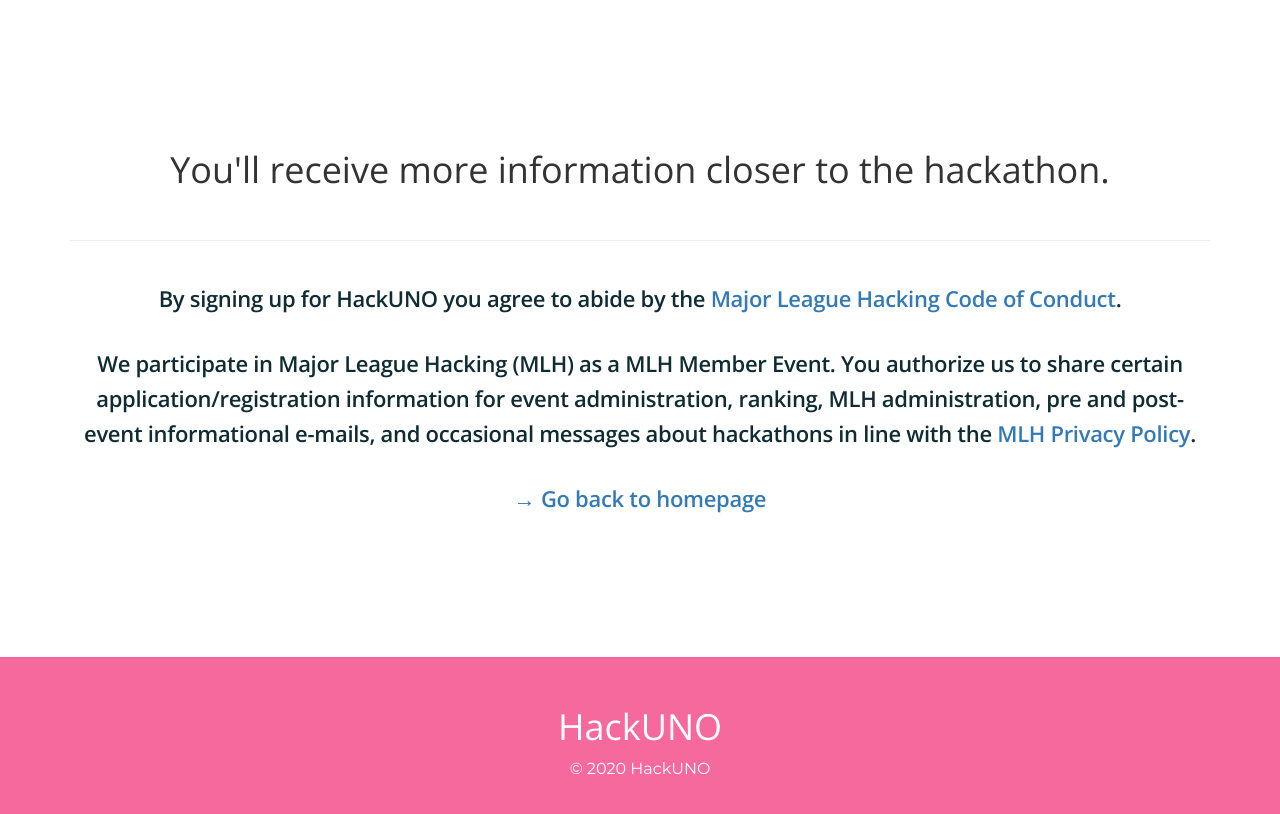
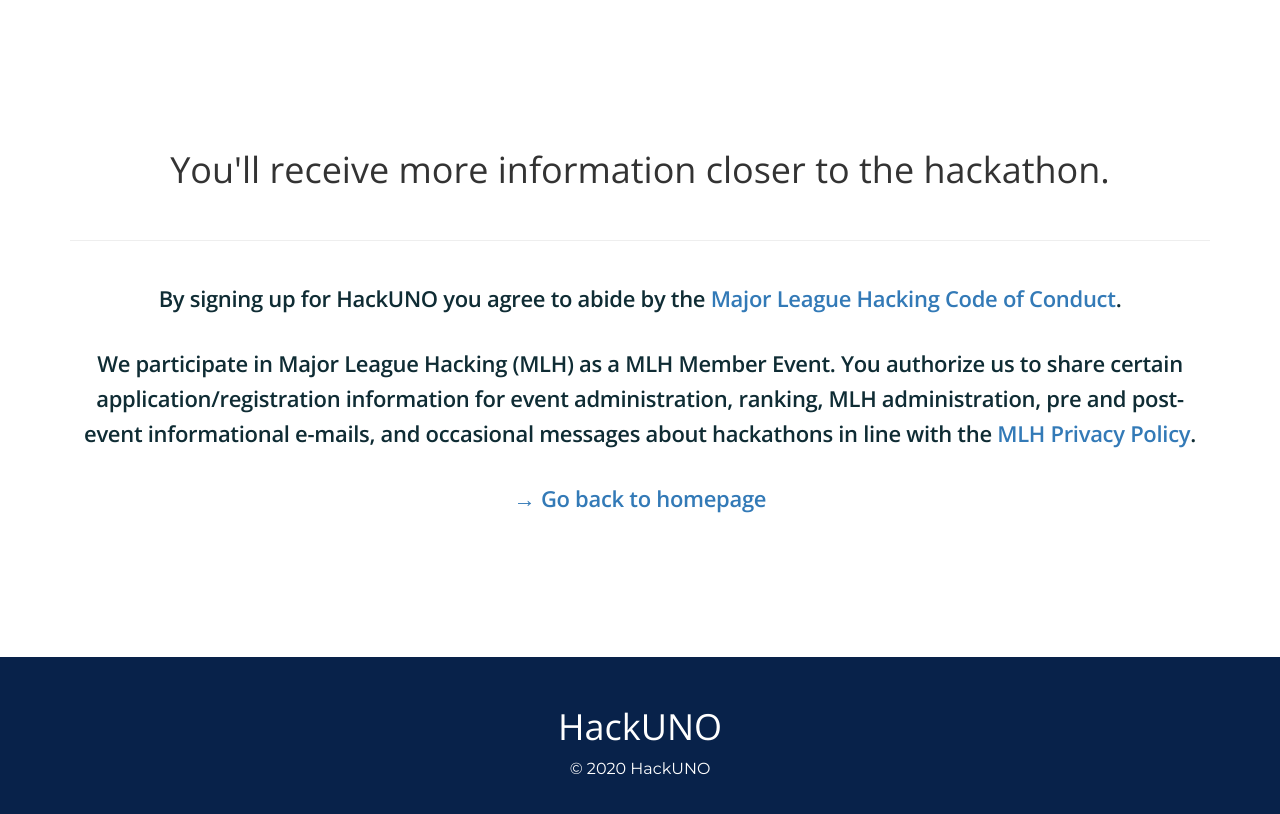
Before and after one commit to MLH/mlh-hackathon-boilerplate, a Jekyll site: the page built from success.html, in a window 1280 px wide. Shown: the top 814 px of the page. Built offline with Jekyll 4.4.1, drawn with Linux system fonts in a browser that asks for light colours; nearby versions of some CDN libraries.

Commit message:
Update to blue background

```diff
--- a/css/original.css
+++ b/css/original.css
@@ -22,7 +22,7 @@
 }
 
 body {
-  background-color: #F5699C;
+  background-color: #08224A;
 }
 
 section {
@@ -49,7 +49,7 @@
  */
 
 .hero {
-  background-color: #F5699C;
+  background-color: #08224A;
   min-height: 110vh;
 }
 
@@ -217,7 +217,7 @@
  */
 
 .footer {
-  background-color: #F5699C;
+  background-color: #08224A;
   color: #fff;
   padding: 30px 0;
 }
```
